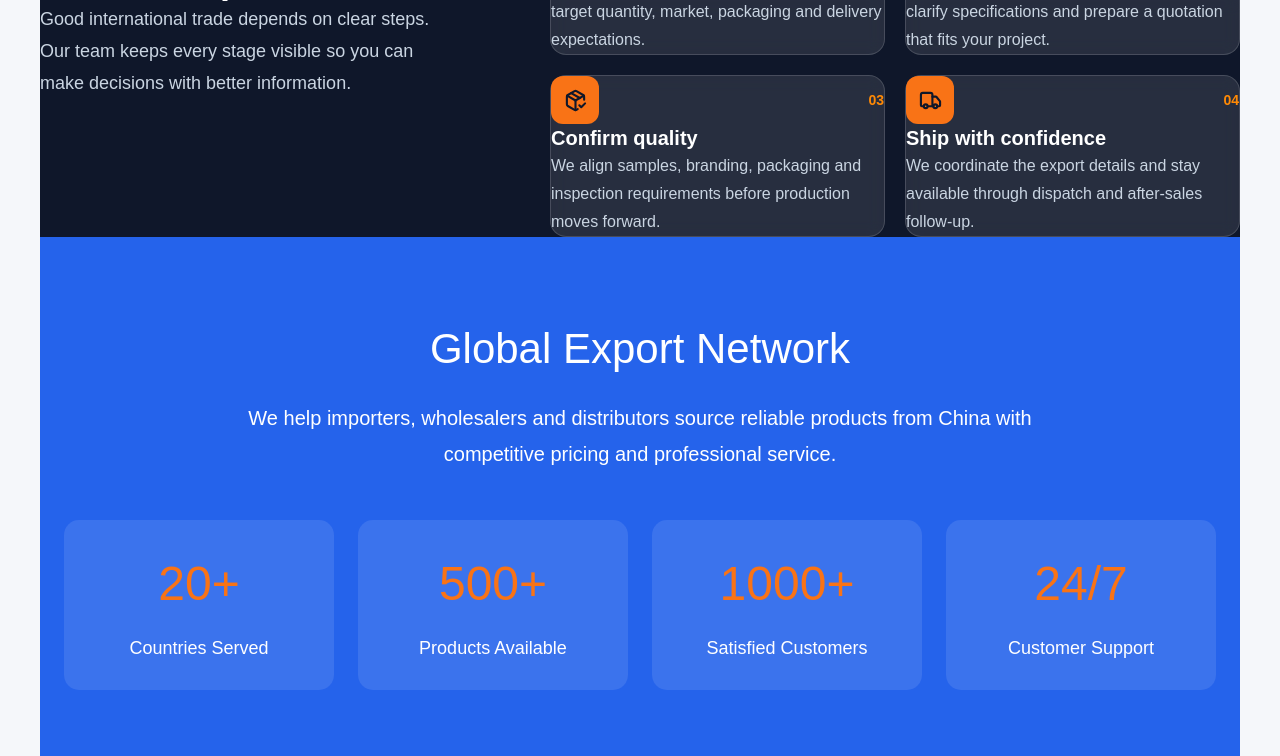
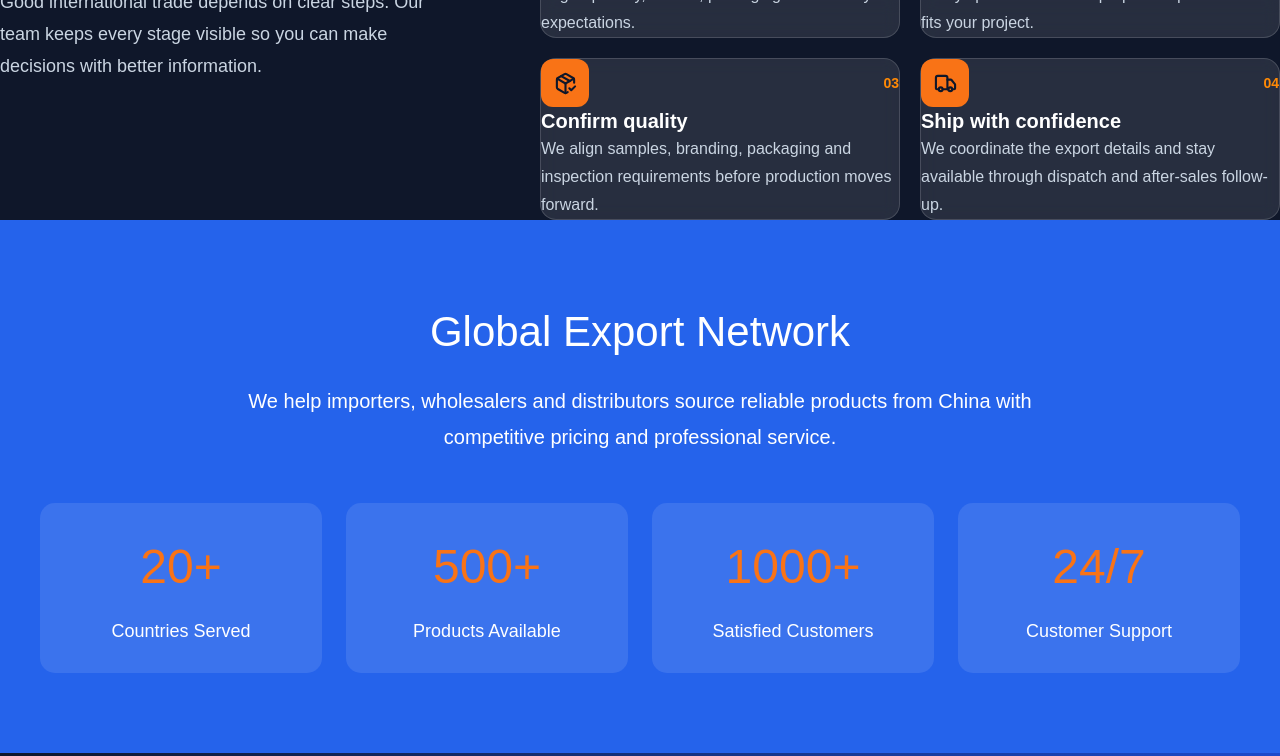
Before and after one commit to zgsgf54w5p-gif/HENGYANG-STAN-TRADE, a Next.js app: page / in a window 1280 px wide. Shown: the part 6939-7695 px from the top of the page. Built offline with nearby package versions, Linux system fonts and the light colour scheme.

Commit message:
Update layout.tsx

```diff
--- a/app/layout.tsx
+++ b/app/layout.tsx
@@ -24,17 +24,7 @@ export default function RootLayout({
         }}
       >
         <Navbar />
-        <div
-          style={{
-            width: "100%",
-            maxWidth: "1440px",
-            margin: "0 auto",
-            padding: "0 40px",
-            boxSizing: "border-box",
-          }}
-        >
-          {children}
-        </div>
+        {children}
       </body>
     </html>
   );
```
